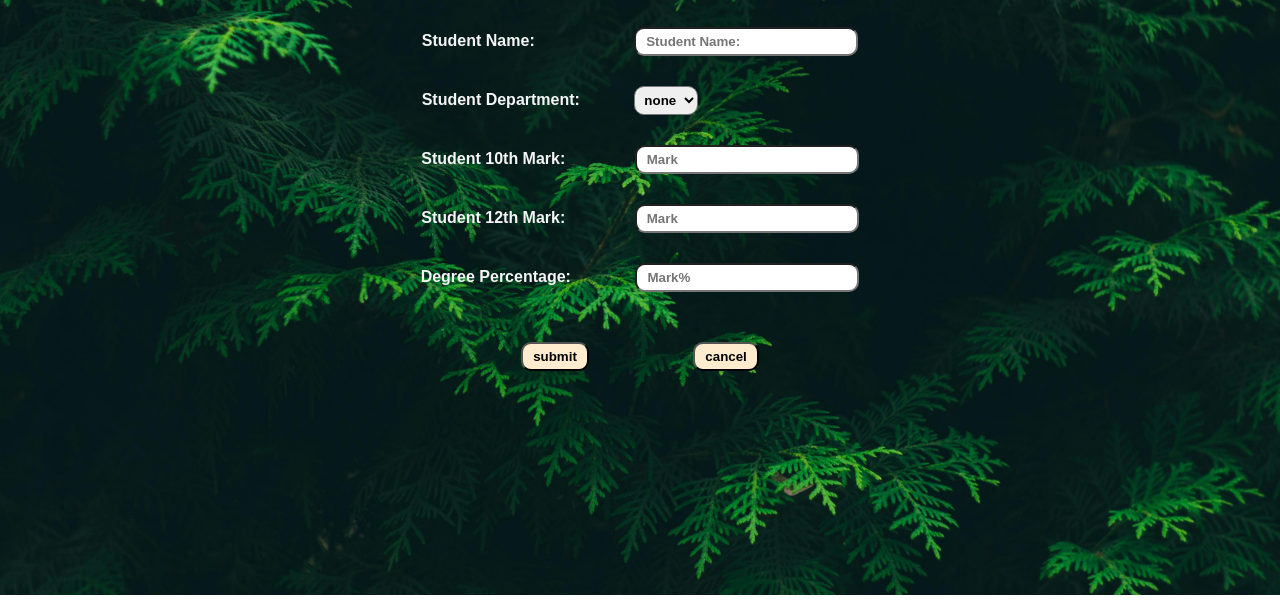
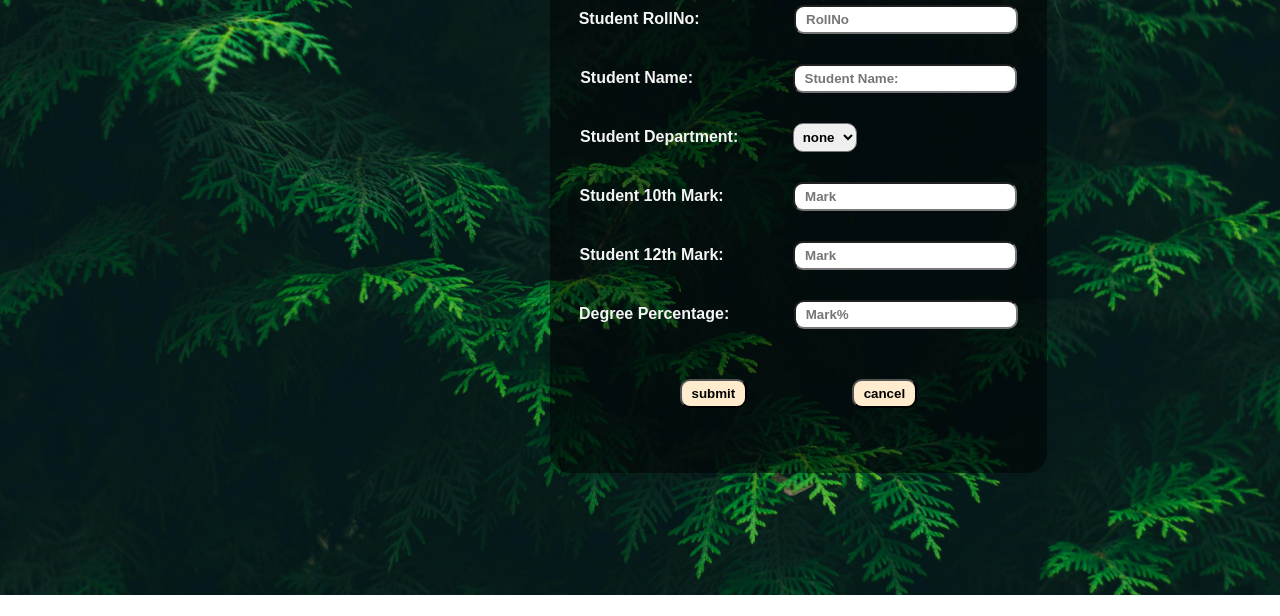
Before and after one commit to PRAVEENKUMARhicet/student-details, a plain HTML site: page index.html in a window 1280 px wide. Shown: the part 184-800 px from the top of the page. Drawn offline with Linux system fonts and the light colour scheme.

Commit message:
Update style.css
change background color in form

```diff
--- a/style.css
+++ b/style.css
@@ -12,6 +12,11 @@ body{
 form{
     text-align: center;
     margin: 5% 0px;
+    background-color: rgba(0, 0, 0, 0.5);
+    width: fit-content;
+    margin-left: 550px;
+    padding: 15px 20px;
+    border-radius: 20px;
 }
 
 form label,input{
```
